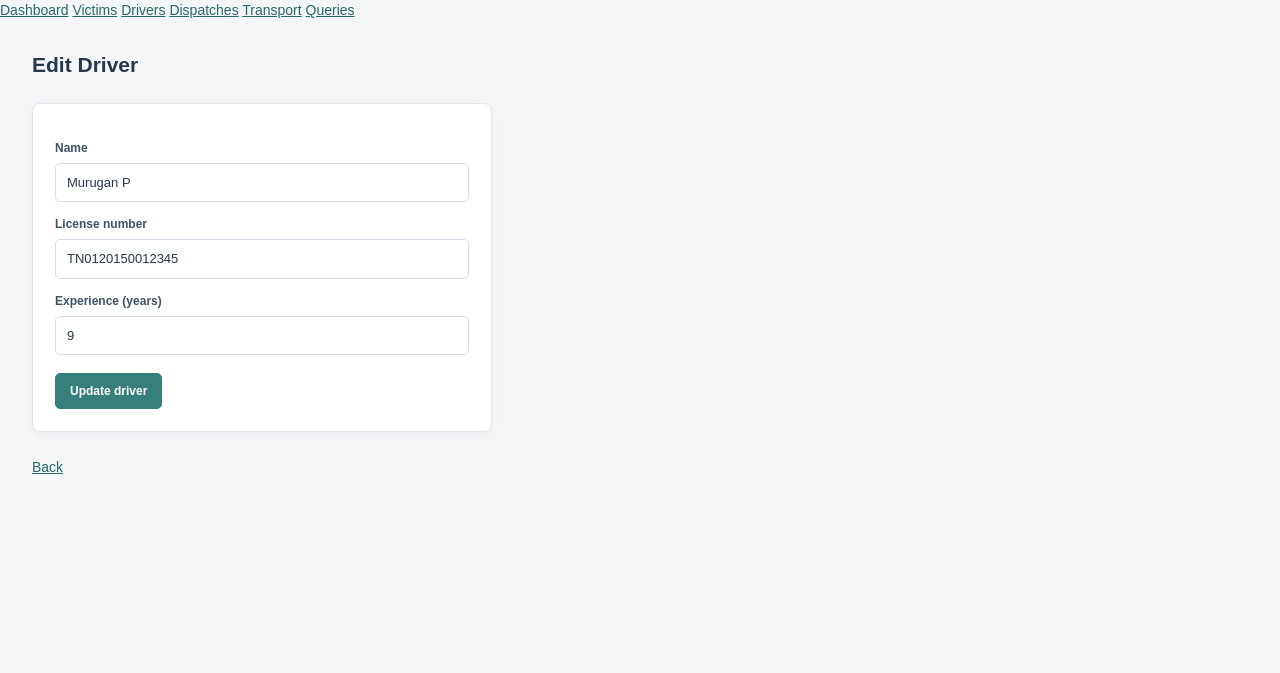
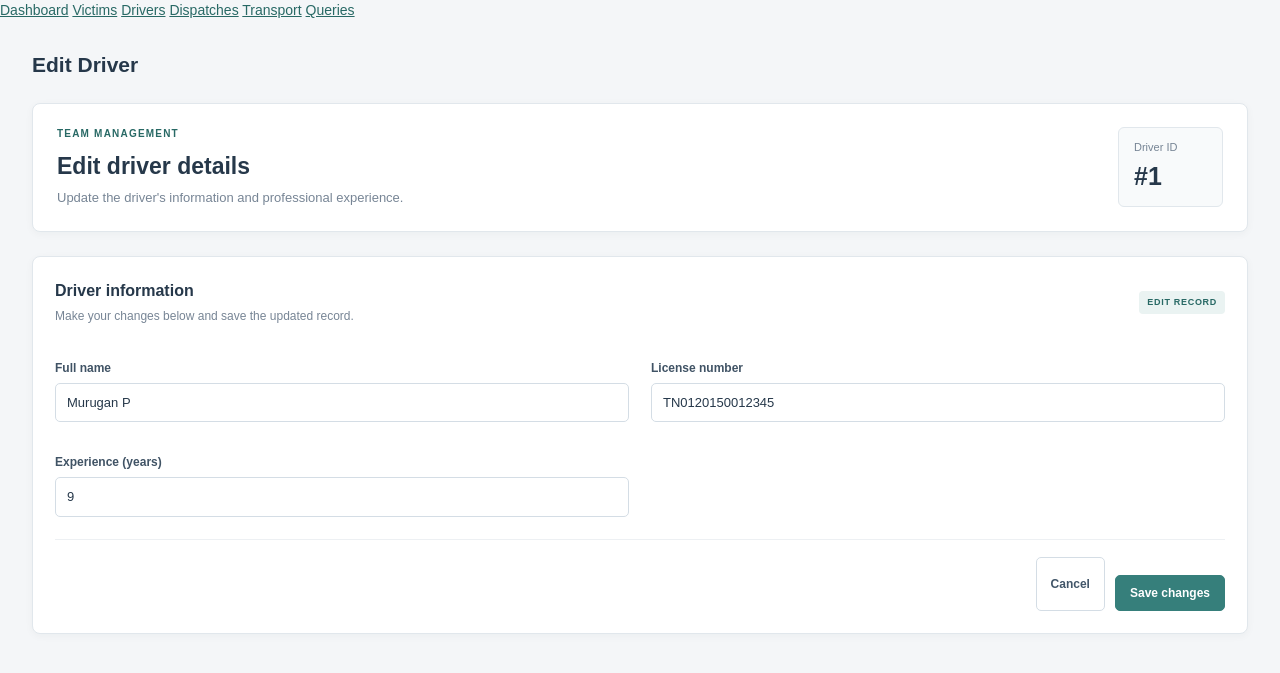
Before and after one commit to manvii-14/DISASTER_EVAC, a PHP site: page /edit_driver.php?id=1 in a window 1280 px wide. Shown: the part 88-761 px from the top of the page. Run offline with PHP 8.4, Linux system fonts and the light colour scheme; the visitor is signed in with stand-in values (Sample User, id 1); data comes from the database, SQL or seed files in the repository.

Commit message:
Update edit_driver.php

```diff
--- a/evac/edit_driver.php
+++ b/evac/edit_driver.php
@@ -2,7 +2,7 @@
 include "auth.php";
 $page_title = "Edit Driver";
 $msg = "";
-$id = (int)$_GET['id'];
+$id = (int)($_GET['id'] ?? 0);
 
 // UPDATE
 if (isset($_POST['update'])) {
@@ -23,17 +23,86 @@ $d = $stmt->get_result()->fetch_assoc();
 
 include "header.php";
 echo $msg;
+
 if (!$d) {
-    echo "<p>Driver not found.</p>";
+?>
+    <section class="panel">
+        <div class="empty-state">
+            <h3>Driver not found</h3>
+            <p>This driver record doesn't exist or may have been removed.</p>
+            <a href="drivers.php" class="button-link">Back to drivers</a>
+        </div>
+    </section>
+<?php
     include "footer.php";
     exit;
 }
 ?>
-<form method="post" class="box">
-    <label>Name</label><input type="text" name="name" value="<?php echo htmlspecialchars($d['Name']); ?>" required>
-    <label>License number</label><input type="text" name="license" value="<?php echo htmlspecialchars($d['License_No']); ?>" required>
-    <label>Experience (years)</label><input type="number" name="exp" value="<?php echo $d['Experience_Years']; ?>" required>
-    <input type="submit" name="update" value="Update driver">
-</form>
-<a href="drivers.php">Back</a>
+
+<section class="page-intro">
+    <div>
+        <p class="page-eyebrow">TEAM MANAGEMENT</p>
+        <h2>Edit driver details</h2>
+        <p>Update the driver's information and professional experience.</p>
+    </div>
+
+    <div class="page-count">
+        <span>Driver ID</span>
+        <strong>#<?php echo htmlspecialchars((string)$d['Driver_ID']); ?></strong>
+    </div>
+</section>
+
+<section class="panel edit-form-panel">
+    <div class="panel-heading">
+        <div>
+            <h3>Driver information</h3>
+            <p>Make your changes below and save the updated record.</p>
+        </div>
+        <span class="panel-step">EDIT RECORD</span>
+    </div>
+
+    <form method="post" class="box victim-form">
+        <div class="form-grid">
+            <div class="form-field">
+                <label for="edit-driver-name">Full name</label>
+                <input
+                    id="edit-driver-name"
+                    type="text"
+                    name="name"
+                    value="<?php echo htmlspecialchars($d['Name']); ?>"
+                    required
+                >
+            </div>
+
+            <div class="form-field">
+                <label for="edit-driver-license">License number</label>
+                <input
+                    id="edit-driver-license"
+                    type="text"
+                    name="license"
+                    value="<?php echo htmlspecialchars($d['License_No']); ?>"
+                    required
+                >
+            </div>
+
+            <div class="form-field">
+                <label for="edit-driver-exp">Experience (years)</label>
+                <input
+                    id="edit-driver-exp"
+                    type="number"
+                    name="exp"
+                    min="0"
+                    value="<?php echo htmlspecialchars((string)$d['Experience_Years']); ?>"
+                    required
+                >
+            </div>
+        </div>
+
+        <div class="form-actions edit-form-actions">
+            <a href="drivers.php" class="button-link button-secondary">Cancel</a>
+            <input type="submit" name="update" value="Save changes">
+        </div>
+    </form>
+</section>
+
 <?php include "footer.php"; ?>
```
